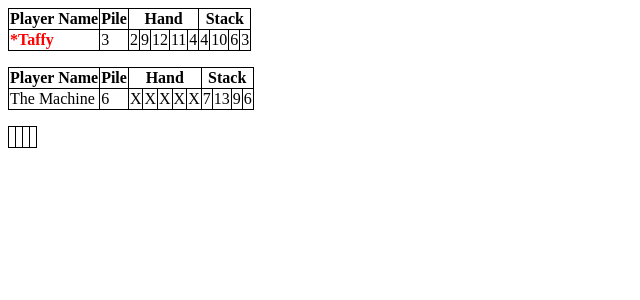
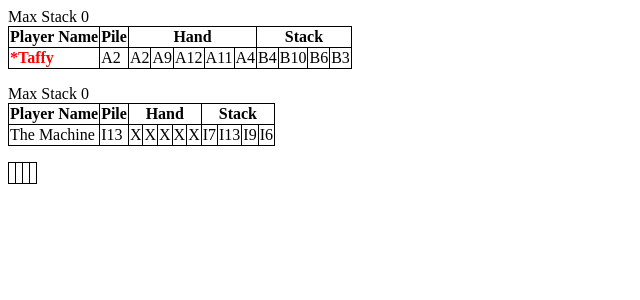
Before and after one commit to taffyb/Spite-Malice, an Angular app: page / in a window 1280 px wide. Shown: the top 300 px of the page, without its empty margins (0-640 px from the left). Built offline with nearby package versions, Linux system fonts and the light colour scheme.

Commit message:
handling stacks

```diff
--- a/src/app/Move.ts
+++ b/src/app/Move.ts
@@ -3,4 +3,5 @@ export class Move {
   from: number;
   card: number;
   to: number;
+  isDiscard:boolean=false;
 }
--- a/src/app/Player.ts
+++ b/src/app/Player.ts
@@ -5,49 +5,77 @@ import {CardsEnum} from './Enums';
 export class Player {
   guid: string;
   name: string;
-  cards:any[]=[[],CardsEnum.NO_CARD,CardsEnum.NO_CARD,CardsEnum.NO_CARD,CardsEnum.NO_CARD,CardsEnum.NO_CARD,[],[],[],[]];// pile
+  cards:any[]=[[CardsEnum.NO_CARD],CardsEnum.NO_CARD,CardsEnum.NO_CARD,CardsEnum.NO_CARD,CardsEnum.NO_CARD,CardsEnum.NO_CARD,[CardsEnum.NO_CARD],[CardsEnum.NO_CARD],[CardsEnum.NO_CARD],[CardsEnum.NO_CARD]];// pile
 
   isPrimary:boolean=false;
 
 
   pileSize():number{
-      return this.cards[PlayerPositionsEnum['PILE']].length;
+      return this.cards[PlayerPositionsEnum.PILE].length;
+  }
+  maxStack():number[]{
+      let max=1;
+      for(let s=PlayerPositionsEnum.STACK_1;s<=PlayerPositionsEnum.STACK_4;s++){
+          max=(max<this.cards[s].length?this.cards[s].length:max);
+      }
+      let maxArray:number[] = []  ;
+      for(let i=0;i<max-2;i++){
+          maxArray.push(CardsEnum.NO_CARD);
+      }
+      console.log(`maxStack ${JSON.stringify(maxArray)}`);
+      return maxArray;
+  }
+  removeCard(fromPosition:number){
+
+      switch(true){
+          case (fromPosition==PlayerPositionsEnum.PILE):
+              this.cards[PlayerPositionsEnum.PILE].pop();
+              break;
+          case (fromPosition>=PlayerPositionsEnum.HAND_1 && fromPosition<=PlayerPositionsEnum.HAND_5):
+              this.cards[fromPosition]=CardsEnum.NO_CARD;
+              break;
+          case (fromPosition>=PlayerPositionsEnum.STACK_1 && fromPosition<=PlayerPositionsEnum.STACK_4):
+              this.cards[fromPosition].pop();
+              break;
+      }
   }
   addCard(card:number,position:number){
 
       switch(position){
-          case PlayerPositionsEnum['PILE']:
-              if(this.cards[PlayerPositionsEnum['PILE']].length>13){
+          case PlayerPositionsEnum.PILE:
+              if(this.cards[PlayerPositionsEnum.PILE].length>13){
                   throw new Error('Player Pile cannot have more than 13 cards');
               }
-              this.cards[PlayerPositionsEnum['PILE']].push(card);
+              this.cards[PlayerPositionsEnum.PILE].push(card);
               break;
-          case PlayerPositionsEnum['HAND_1']:
-              this.cards[PlayerPositionsEnum['HAND_1']]=card;
+          case PlayerPositionsEnum.HAND_1:
+              this.cards[PlayerPositionsEnum.HAND_1]=card;
               break;
-          case PlayerPositionsEnum['HAND_2']:
-              this.cards[PlayerPositionsEnum['HAND_2']]=card;
+          case PlayerPositionsEnum.HAND_2:
+              this.cards[PlayerPositionsEnum.HAND_2]=card;
           break;
-          case PlayerPositionsEnum['HAND_3']:
-              this.cards[PlayerPositionsEnum['HAND_3']]=card;
+          case PlayerPositionsEnum.HAND_3:
+              this.cards[PlayerPositionsEnum.HAND_3]=card;
               break;
-          case PlayerPositionsEnum['HAND_4']:
-              this.cards[PlayerPositionsEnum['HAND_4']]=card;
+          case PlayerPositionsEnum.HAND_4:
+              this.cards[PlayerPositionsEnum.HAND_4]=card;
               break;
-          case PlayerPositionsEnum['HAND_5']:
-              this.cards[PlayerPositionsEnum['HAND_5']]=card;
+          case PlayerPositionsEnum.HAND_5:
+              this.cards[PlayerPositionsEnum.HAND_5]=card;
               break;
-          case PlayerPositionsEnum['STACK_1']:
-              this.cards[PlayerPositionsEnum['STACK_1']].push(card);
+          case PlayerPositionsEnum.STACK_1:
+              this.cards[PlayerPositionsEnum.STACK_1].push(card);
               break;
-          case PlayerPositionsEnum['STACK_2']:
-              this.cards[PlayerPositionsEnum['STACK_2']].push(card);
+          case PlayerPositionsEnum.STACK_2:
+              this.cards[PlayerPositionsEnum.STACK_2].push(card);
               break;
-          case PlayerPositionsEnum['STACK_3']:
-              this.cards[PlayerPositionsEnum['STACK_3']].push(card);
+          case PlayerPositionsEnum.STACK_3:
+              this.cards[PlayerPositionsEnum.STACK_3].push(card);
               break;
-          case PlayerPositionsEnum['STACK_4']:
-              this.cards[PlayerPositionsEnum['STACK_4']].push(card);
+          case PlayerPositionsEnum.STACK_4:
+              console.log(`${this.name} STACK_4 + ${card}\n stack=${JSON.stringify(this.cards[PlayerPositionsEnum.STACK_4])}`);
+              this.cards[PlayerPositionsEnum.STACK_4].push(card);
+              console.log(`stack=${JSON.stringify(this.cards[PlayerPositionsEnum.STACK_4])}`);
               break;
           default:
               throw new Error(`${position} is NOT a valid Position`);
@@ -57,45 +85,62 @@ export class Player {
       let card:number=-1;
 
       switch(position){
-          case PlayerPositionsEnum['PILE']:
+          case PlayerPositionsEnum.PILE:
               //only show the top card on the pile.
-              card = this.cards[this.cards.length-1];
+              let pile = this.cards[PlayerPositionsEnum.PILE].length
+              card = this.cards[PlayerPositionsEnum.PILE][pile-1];
               break;
-          case PlayerPositionsEnum['HAND_1']:
+          case PlayerPositionsEnum.HAND_1:
               //only show the top card on the pile.
-              card = this.cards[PlayerPositionsEnum['HAND_1']];
+              card = this.cards[PlayerPositionsEnum.HAND_1];
               break;
-          case PlayerPositionsEnum['HAND_2']:
+          case PlayerPositionsEnum.HAND_2:
               //only show the top card on the pile.
-              card = this.cards[PlayerPositionsEnum['HAND_2']];
+              card = this.cards[PlayerPositionsEnum.HAND_2];
               break;
-          case PlayerPositionsEnum['HAND_3']:
+          case PlayerPositionsEnum.HAND_3:
               //only show the top card on the pile.
-              card = this.cards[PlayerPositionsEnum['HAND_3']];
+              card = this.cards[PlayerPositionsEnum.HAND_3];
               break;
-          case PlayerPositionsEnum['HAND_4']:
+          case PlayerPositionsEnum.HAND_4:
               //only show the top card on the pile.
-              card = this.cards[PlayerPositionsEnum['HAND_4']];
+              card = this.cards[PlayerPositionsEnum.HAND_4];
               break;
-          case PlayerPositionsEnum['HAND_5']:
+          case PlayerPositionsEnum.HAND_5:
               //only show the top card on the pile.
-              card = this.cards[PlayerPositionsEnum['HAND_5']];
+              card = this.cards[PlayerPositionsEnum.HAND_5];
               break;
-          case PlayerPositionsEnum['STACK_1']:
+          case PlayerPositionsEnum.STACK_1:
               //show the cards on the stack in reverse order.
-              card = this.cards[PlayerPositionsEnum['STACK_1']][this.cards[PlayerPositionsEnum['STACK_1']].length-depth];
+              if(this.cards[PlayerPositionsEnum.STACK_1].length-1 >= depth){
+                  card = this.cards[PlayerPositionsEnum.STACK_1][depth];
+              }else{
+                  card=CardsEnum.NO_CARD;
+              }
               break;
-          case PlayerPositionsEnum['STACK_2']:
+          case PlayerPositionsEnum.STACK_2:
               //show the cards on the stack in reverse order.
-              card = this.cards[PlayerPositionsEnum['STACK_2']][this.cards[PlayerPositionsEnum['STACK_2']].length-depth];
+              if(this.cards[PlayerPositionsEnum.STACK_2].length-1 >= depth){
+                  card = this.cards[PlayerPositionsEnum.STACK_2][depth];
+              }else{
+                  card=CardsEnum.NO_CARD;
+              }
               break;
-          case PlayerPositionsEnum['STACK_3']:
+          case PlayerPositionsEnum.STACK_3:
               //show the cards on the stack in reverse order.
-              card = this.cards[PlayerPositionsEnum['STACK_3']][this.cards[PlayerPositionsEnum['STACK_3']].length-depth];
+              if(this.cards[PlayerPositionsEnum.STACK_3].length-1 >= depth){
+                  card = this.cards[PlayerPositionsEnum.STACK_3][depth];
+              }else{
+                  card=CardsEnum.NO_CARD;
+              }
               break;
-          case PlayerPositionsEnum['STACK_4']:
+          case PlayerPositionsEnum.STACK_4:
               //show the cards on the stack in reverse order.
-              card = this.cards[PlayerPositionsEnum['STACK_4']][this.cards[PlayerPositionsEnum['STACK_4']].length-depth];
+              if(this.cards[PlayerPositionsEnum.STACK_4].length-1 >= depth){
+                  card = this.cards[PlayerPositionsEnum.STACK_4][depth];
+              }else{
+                  card=CardsEnum.NO_CARD;
+              }
               break;
       }
 
--- a/src/app/play_area/play_area.component.html
+++ b/src/app/play_area/play_area.component.html
@@ -1,11 +1,14 @@
 <div *ngFor="let p of players;let pIdx=index">
+Max Stack {{p.maxStack().length}}
 <table >
+	<!-- Header Row -->
 	<tr >
 		<th>Player Name</th>
 		<th>Pile</th>
 		<th colspan=5>Hand</th>
 		<th colspan=4>Stack</th>
 	</tr>
+	<!--  Main player row -->
 	<tr >
 		<td >
 			<span [ngClass]="{'active':activePlayer==pIdx,'inactive':activePlayer!=pIdx}">
@@ -15,15 +18,34 @@
 																'to':toPosition==pos && fromPosition>=0 && activePlayer==pIdx}" >
 		    <span *ngIf="p.isPrimary || (pIdx==activePlayer)">
 				<span *ngIf="p.viewCard(pos)>Cards.NO_CARD">
-					<!-- No card has been selected -->
-					<span *ngIf="fromPosition==-1"
-						(click)="!!toggleMoveFrom(pIdx,pos)">
-		    			<span>{{toFaceNumber(p.viewCard(pos))}}</span>
+					<!-- No card has been selected
+						 This is not on the stack -->
+					<span *ngIf="fromPosition==-1 &&
+								 (pos<PlayerPositions.STACK_1 || pos>PlayerPositions.STACK_4)"
+						(click)="toggleMoveFrom(pIdx,pos)">
+		    			<span>A{{toFaceNumber(p.viewCard(pos))}}</span>
+					</span>
+					<!-- No card has been selected
+						 This is from the Player Stack
+						 This is the last card-->
+					<span *ngIf="fromPosition==-1 &&
+								 (pos>=PlayerPositions.STACK_1 && pos<=PlayerPositions.STACK_4) &&
+								 p.maxStack().length==0"
+						(click)="toggleMoveFrom(pIdx,pos)">
+		    			<span>B{{toFaceNumber(p.viewCard(pos))}}</span>
+					</span>
+					<!-- No card has been selected
+						 This is from the Player Stack
+						 This is the not last card-->
+					<span *ngIf="fromPosition==-1 &&
+								 (pos>=PlayerPositions.STACK_1 && pos<=PlayerPositions.STACK_4) &&
+								 p.maxStack().length!=0">
+		    			<span>C{{toFaceNumber(p.viewCard(pos))}}</span>
 					</span>
 					<!-- This is the Selected card -->
 					<span *ngIf="fromPosition>-1 && pos==fromPosition"
-						(click)="!!toggleMoveFrom(pIdx,pos)">
-		    			<span>{{toFaceNumber(p.viewCard(pos))}}</span>
+						(click)="toggleMoveFrom(pIdx,pos)">
+		    			<span>D{{toFaceNumber(p.viewCard(pos))}}</span>
 					</span>
 					<!--
 						A card is selected but it is NOT this one.
@@ -32,9 +54,7 @@
 					 -->
 					<span *ngIf="(fromPosition>-1 && pos!=fromPosition) &&
 								(fromPosition==PlayerPositions.PILE)">
-		    			<span>
-				              {{toFaceNumber(p.viewCard(pos))}}
-				        </span>
+		    			<span>E{{toFaceNumber(p.viewCard(pos))}}</span>
 					</span>
 					<!--
 						A card is selected, but it is NOT this one.
@@ -47,7 +67,7 @@
 		    			<span (mouseover)="toggleTarget(pos)"
 							  (mouseout)="toggleTarget(-1)"
 				              (click)="moveTo(pos)">
-				              {{toFaceNumber(p.viewCard(pos))}}</span>
+				              F{{toFaceNumber(p.viewCard(pos))}}</span>
 					</span>
 					<!--
 						A card is selected, but it is NOT this one.
@@ -58,7 +78,7 @@
 					<span *ngIf="(fromPosition>-1 && pos!=fromPosition) &&
 								(fromPosition>=PlayerPositions.HAND_1 && fromPosition<=PlayerPositions.HAND_5) &&
 								(pos<PlayerPositions.STACK_1 || pos>PlayerPositions.STACK_4)">
-		    			<span >{{toFaceNumber(p.viewCard(pos))}}</span>
+		    			<span >G{{toFaceNumber(p.viewCard(pos))}}</span>
 					</span>
 					<!--
 						A card is selected but it is NOT this one.
@@ -66,32 +86,95 @@
 					 -->
 					<span *ngIf="(fromPosition>-1 && pos!=fromPosition) &&
 								(fromPosition>=PlayerPositions.STACK_1 && fromPosition<=PlayerPositions.STACK_4)">
-		    			<span>
-				              {{toFaceNumber(p.viewCard(pos))}}
-				        </span>
+		    			<span>H{{toFaceNumber(p.viewCard(pos))}}</span>
 					</span>
 				</span>
-				<span *ngIf="p.viewCard(pos)==Cards.NO_CARD">&nbsp;</span>
+				<!--
+					A card is selected.
+					The selected Card is from the players Hand
+					The position is on the Stack and empty
+				 -->
+				<span *ngIf="p.viewCard(pos)==Cards.NO_CARD">
+	    			<span (mouseover)="toggleTarget(pos)"
+					      (mouseout)="toggleTarget(-1)"
+				          (click)="moveTo(pos)">
+			       		&nbsp;
+			       </span>
+				</span>
 			</span>
-		    <span *ngIf="!(pIdx==activePlayer) && !p.isPrimary && (pos>=PlayerPositions.HAND_1 && pos<=PlayerPositions.HAND_5)">
+		    <span *ngIf="!(pIdx==activePlayer) && !p.isPrimary &&
+		    			 !(p.viewCard(pos)==Cards.NO_CARD) &&
+		    			 (pos>=PlayerPositions.HAND_1 && pos<=PlayerPositions.HAND_5)">
 				<span >X</span>
 		    </span>
+		    <span *ngIf="!(pIdx==activePlayer) && !p.isPrimary &&
+		    			 (p.viewCard(pos)==Cards.NO_CARD) &&
+		    			 (pos>=PlayerPositions.HAND_1 && pos<=PlayerPositions.HAND_5)">
+				<span >&nbsp;</span>
+		    </span>
 		    <span *ngIf="!(pIdx==activePlayer) && !p.isPrimary && (pos<PlayerPositions.HAND_1 || pos>PlayerPositions.HAND_5)">
-		    	<span>{{toFaceNumber(p.viewCard(pos))}}</span>
+		    	<span>I{{toFaceNumber(p.viewCard(pos))}}</span>
 		   	</span>
 		</td>
+	</tr>
+	<!-- show the rest of the stack -->
+	<tr  *ngFor="let r of p.maxStack();let stackRow=index" >
+	 	<td colspan=7>&nbsp;</td>
+		<td *ngFor="let s of playerStacks; let stackCol=index"
+			[ngClass]="{'from':fromPosition==PlayerPositions.STACK_1+stackCol && activePlayer==pIdx,
+						'to':toPosition==PlayerPositions.STACK_1+stackCol && fromPosition>=0 && activePlayer==pIdx}">
+		    <span *ngIf="pIdx==activePlayer"> <!-- This is the active Player -->
+		    	<!-- this stack has a card in this row -->
+				<span *ngIf="p.cards[PlayerPositions.STACK_1+stackCol].length>2+stackRow">
+					<!-- this is the last card in the stack -->
+					<span *ngIf="stackRow==(p.cards[PlayerPositions.STACK_1+stackCol].length-2)">
+						<!-- No card has been selected -->
+						<span *ngIf="fromPosition==-1"
+
+							(click)="toggleMoveFrom(pIdx,PlayerPositions.STACK_1+stackCol)">
+			    			<span>a:{{toFaceNumber(p.cards[PlayerPositions.STACK_1+stackCol][2+stackRow])}}</span>
+						</span>
+						<!--
+							 A card is selected
+							 This is the Selected stack
+						-->
+						<span *ngIf="fromPosition>-1 &&
+									 fromPosition==PlayerPositions.STACK_1+stackCol"
+
+							(click)="toggleMoveFrom(pIdx,PlayerPositions.STACK_1+stackCol)">
+			    			<span>b:{{toFaceNumber(p.cards[PlayerPositions.STACK_1+stackCol][2+stackRow])}}</span>
+						</span>
+						<!--
+							A card is selected
+							It is NOT this one.
+							The selected Card is from the players Pile
+						 -->
+						<span *ngIf="fromPosition>-1 &&
+									 fromPosition!=PlayerPositions.STACK_1+stackCol &&
+									 fromPosition==PlayerPositions.PILE">
+			    			<span>
+					              c:{{toFaceNumber(p.cards[PlayerPositions.STACK_1+stackCol][2+stackRow])}}
+					        </span>
+						</span>
+					</span> <!-- END this is the last card in the stack -->
+					<!-- ELSE not the last card -->
+				    <span>d{{toFaceNumber(p.cards[PlayerPositions.STACK_1+stackCol][2+stackRow])}}</span>
+				</span><!-- END this stack has a card in this row -->
+				<!-- ELSE No card in this row -->
+				<span *ngIf="!(p.cards[PlayerPositions.STACK_1+stackCol].length>2+stackRow)">j&nbsp;</span>
+			</span>
+			<span *ngIf="!(pIdx==activePlayer)">
+			    <span *ngIf="toFaceNumber(p.cards[PlayerPositions.STACK_1+stackCol][2+stackRow])>Cards.NO_CARD">
+			    	<span>i{{toFaceNumber(p.cards[PlayerPositions.STACK_1+stackCol][2+stackRow])}}</span>
+			   	</span>
+		   	</span>
+		</td>
+	</tr>
 </table>
+
 <p>
 <p>
 </div>
-<!--
-fromPosition:{{fromPosition}}<br>
-Stack 1:{{viewTopOfStack(GamePositions.STACK_1)}}<br>
-Stack 1:{{viewTopOfStack(GamePositions.STACK_2)}}<br>
-Stack 1:{{viewTopOfStack(GamePositions.STACK_3)}}<br>
-Stack 1:{{viewTopOfStack(GamePositions.STACK_4)}}<br>
-Card:{{toFaceNumber(players[activePlayer].viewCard(fromPosition))}}<br>
- -->
 <table>
 	<tr>
 		<td *ngFor="let s of centreStacks; let sIdx=index" [ngClass]="{'to':toPosition==GamePositions.BASE+sIdx && fromPosition>-1}">
--- a/src/app/play_area/play_area.component.ts
+++ b/src/app/play_area/play_area.component.ts
@@ -14,14 +14,16 @@ import {CardsEnum} from '../Enums';
   styleUrls: ['./play_area.component.css']
 })
 export class Play_areaComponent implements OnInit {
+  playerStacks:number[][]=[[CardsEnum.NO_CARD],[CardsEnum.NO_CARD],[CardsEnum.NO_CARD],[CardsEnum.NO_CARD]];
   players: Player[] = [];
   dealer:DealerService;
   moveService:MovesService;
-  centreStacks:number[][]=[[CardsEnum['NO_CARD']],[CardsEnum['NO_CARD']],[CardsEnum['NO_CARD']],[CardsEnum['NO_CARD']]];
+  centreStacks:number[][]=[[CardsEnum.NO_CARD],[CardsEnum.NO_CARD],[CardsEnum.NO_CARD],[CardsEnum.NO_CARD]];
   PlayerPositions = PlayerPositionsEnum;
   GamePositions = GamePositionsEnum;
   Cards = CardsEnum;
   activePlayer:number=0;
+  isPendingDiscard:boolean=false;
   fromPosition:number=-1 /*
                           0 = Pile
                           1 = Hand 1
@@ -63,16 +65,17 @@ export class Play_areaComponent implements OnInit {
       this.players.push(p);
       this.dealer.deal(this.players);
 
-      console.log(`Player[0].topOfPile=${this.toFaceNumber(this.players[0].viewCard(this.PlayerPositions['PILE']))}`);
-      console.log(`Player[1].topOfPile=${this.toFaceNumber(this.players[1].viewCard(this.PlayerPositions['PILE']))}`);
+      console.log(`Player[0].topOfPile=${this.toFaceNumber(this.players[0].viewCard(this.PlayerPositions.PILE))}`);
+      console.log(`Player[1].topOfPile=${this.toFaceNumber(this.players[1].viewCard(this.PlayerPositions.PILE))}`);
 
       // set active player
-      if(this.toFaceNumber(this.players[0].viewCard(this.PlayerPositions["PILE"]))
+      if(this.toFaceNumber(this.players[0].viewCard(this.PlayerPositions.PILE))
          >
-         this.toFaceNumber(this.players[1].viewCard(this.PlayerPositions['PILE']))){
+         this.toFaceNumber(this.players[1].viewCard(this.PlayerPositions.PILE))){
 
          this.activePlayer=1;
       }
+      this.moveService.subscribeToChanges(this);
   }
   viewTopOfStack(stack:number):number{
       let centreStack:number[]= this.centreStacks[stack];
@@ -84,8 +87,16 @@ export class Play_areaComponent implements OnInit {
       return centreStack[centreStack.length-1];
   }
   toFaceNumber(card:number):number{
-      let c:number=card%13;
-      return (c>0?c:13);
+      let c:number;
+      if(card>0){
+          c=card%13;
+          if(c==0){
+              c=13;
+          }
+      }else{
+          c=0;
+      }
+      return c;
   }
   toggleActivePlayer(){
       this.activePlayer++;
@@ -108,10 +119,24 @@ export class Play_areaComponent implements OnInit {
   }
   moveTo(stack:number){
       let move:Move = new Move();
+      let s:number=0;
       move.from = this.fromPosition;
       move.card =this.players[this.activePlayer].viewCard(this.fromPosition);
       move.to = stack;
-      console.log(`Move: ${JSON.stringify(move)}`);
+//      console.log(`Move: ${JSON.stringify(move)}`);
+      if(move.to>=PlayerPositionsEnum['STACK_1'] && move.to<=PlayerPositionsEnum.STACK_4){
+          for(let i=PlayerPositionsEnum['STACK_1'];i<=PlayerPositionsEnum.STACK_4;i++){
+              if(this.players[this.activePlayer].viewCard(stack)>0){s++;}
+          }
+          if(this.players[this.activePlayer].viewCard(stack)>0){
+              this.isPendingDiscard=true;
+          }
+      }
+
+      if(this.isPendingDiscard && s==4){
+         move.isDiscard=true;
+         this.isPendingDiscard=false;
+      }
       this.moveService.addMove(move);
       this.fromPosition=-1;
       this.toPosition=-1;
@@ -120,13 +145,13 @@ export class Play_areaComponent implements OnInit {
       let canMove:boolean=false;
       const fromPosition:number=this.fromPosition;
 //      if(fromPosition>-1){console.log(`canMovehere: ${toPosition}`)};
-      const centreStack1:number=GamePositionsEnum['BASE']+GamePositionsEnum['STACK_1'];
-      const centreStack4:number=GamePositionsEnum['BASE']+GamePositionsEnum['STACK_4'];
+      const centreStack1:number=GamePositionsEnum.BASE+GamePositionsEnum.STACK_1;
+      const centreStack4:number=GamePositionsEnum.BASE+GamePositionsEnum.STACK_4;
 
       if(fromPosition>-1){
           let cardToMove:number=this.toFaceNumber(this.players[this.activePlayer].viewCard(fromPosition));
           if(toPosition>=centreStack1 && toPosition<=centreStack4){
-             let centreCard:number=this.viewTopOfStack(toPosition-GamePositionsEnum['BASE']);
+             let centreCard:number=this.toFaceNumber(this.viewTopOfStack(toPosition-GamePositionsEnum.BASE));
              if(cardToMove==(centreCard<13?centreCard+1:1)) {
                   canMove=true;
              }
@@ -134,4 +159,24 @@ export class Play_areaComponent implements OnInit {
       }
       return canMove;
   }
+  onNewMoves(moves:Move[]){
+
+      let nextPlayer = (this.activePlayer+1<this.players.length?this.activePlayer+1:0);
+      moves.forEach(m=>{
+          this.players[this.activePlayer].removeCard(m.from);
+          if(m.to<=PlayerPositionsEnum['STACK_4']){
+              this.players[this.activePlayer].addCard(m.card,m.to);
+          }else{
+              this.centreStacks[m.to-GamePositionsEnum.BASE].push(m.card);
+          }
+          if(m.isDiscard){
+              console.log(`Discard: ${JSON.stringify(moves)}`);
+              this.dealer.fillHand(this.players[nextPlayer]);
+              this.zone.run(() => this.activePlayer=nextPlayer);
+          }else{
+              console.log(`Move: ${JSON.stringify(moves)}`);
+              this.zone.run(() => null);
+          }
+      });
+  }
 }
```
Also changed, not shown: src/app/dealer.service.ts (+9 -2 lines), src/app/moves.service.ts (+12 -0 lines).
